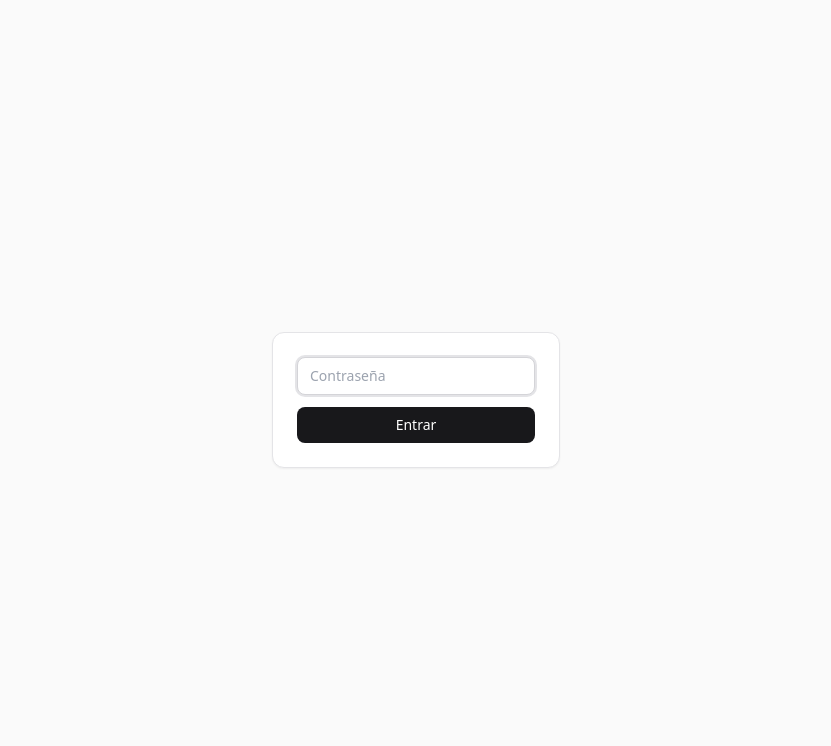
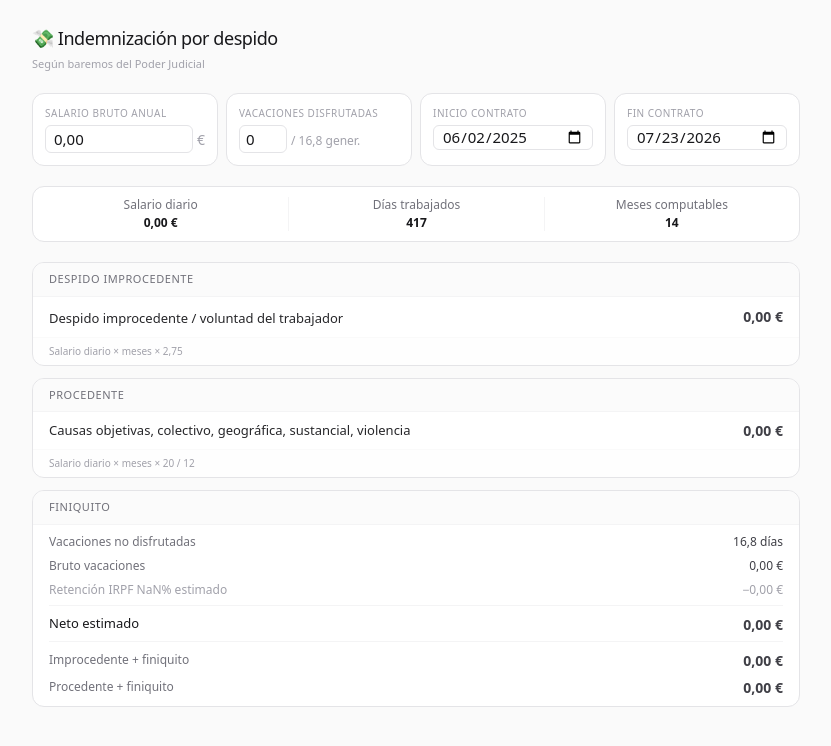
Before and after one commit to pdelgadogp/indemnizacion-calculator, a Next.js app: page / in a window 1280 px wide. Shown: the top 746 px of the page, without its empty margins (224-1055 px from the left). Built offline with nearby package versions, Linux system fonts and the light colour scheme.

Commit message:
Eliminar password gate

```diff
--- a/app/page.tsx
+++ b/app/page.tsx
@@ -1,10 +1,5 @@
-import PasswordGate from "@/components/password-gate";
 import Calculator from "@/components/calculator";
 
 export default function Home() {
-  return (
-    <PasswordGate>
-      <Calculator />
-    </PasswordGate>
-  );
+  return <Calculator />;
 }
--- a/components/password-gate.tsx
+++ /dev/null
@@ -1,54 +0,0 @@
-"use client";
-
-import { useEffect, useState } from "react";
-
-const PASSWORD = process.env.NEXT_PUBLIC_PASSWORD || "";
-const STORAGE_KEY = "ind_auth";
-
-export default function PasswordGate({ children }: { children: React.ReactNode }) {
-  const [ok, setOk] = useState(false);
-  const [ready, setReady] = useState(false);
-  const [input, setInput] = useState("");
-  const [error, setError] = useState(false);
-
-  useEffect(() => {
-    if (sessionStorage.getItem(STORAGE_KEY) === "1") setOk(true);
-    setReady(true);
-  }, []);
-
-  const submit = (e: React.FormEvent) => {
-    e.preventDefault();
-    if (input === PASSWORD) {
-      sessionStorage.setItem(STORAGE_KEY, "1");
-      setOk(true);
-    } else {
-      setError(true);
-      setInput("");
-    }
-  };
-
-  if (!ready) return null;
-  if (ok) return <>{children}</>;
-
-  return (
-    <main className="h-screen flex items-center justify-center bg-zinc-50">
-      <form onSubmit={submit} className="bg-white rounded-xl shadow-sm border border-zinc-200 p-6 w-72">
-        <input
-          type="password"
-          value={input}
-          onChange={(e) => { setInput(e.target.value); setError(false); }}
-          placeholder="Contraseña"
-          autoFocus
-          className="w-full px-3 py-2 border border-zinc-300 rounded-lg text-sm mb-3 focus:outline-none focus:ring-2 focus:ring-zinc-200"
-        />
-        {error && <p className="text-[11px] text-red-500 mb-3">Contraseña incorrecta</p>}
-        <button
-          type="submit"
-          className="w-full py-2 bg-zinc-900 text-white text-sm rounded-lg hover:bg-zinc-800 transition-colors"
-        >
-          Entrar
-        </button>
-      </form>
-    </main>
-  );
-}
```
Also changed, not shown: 1 other file (tests, documents, lock files or other folders).
